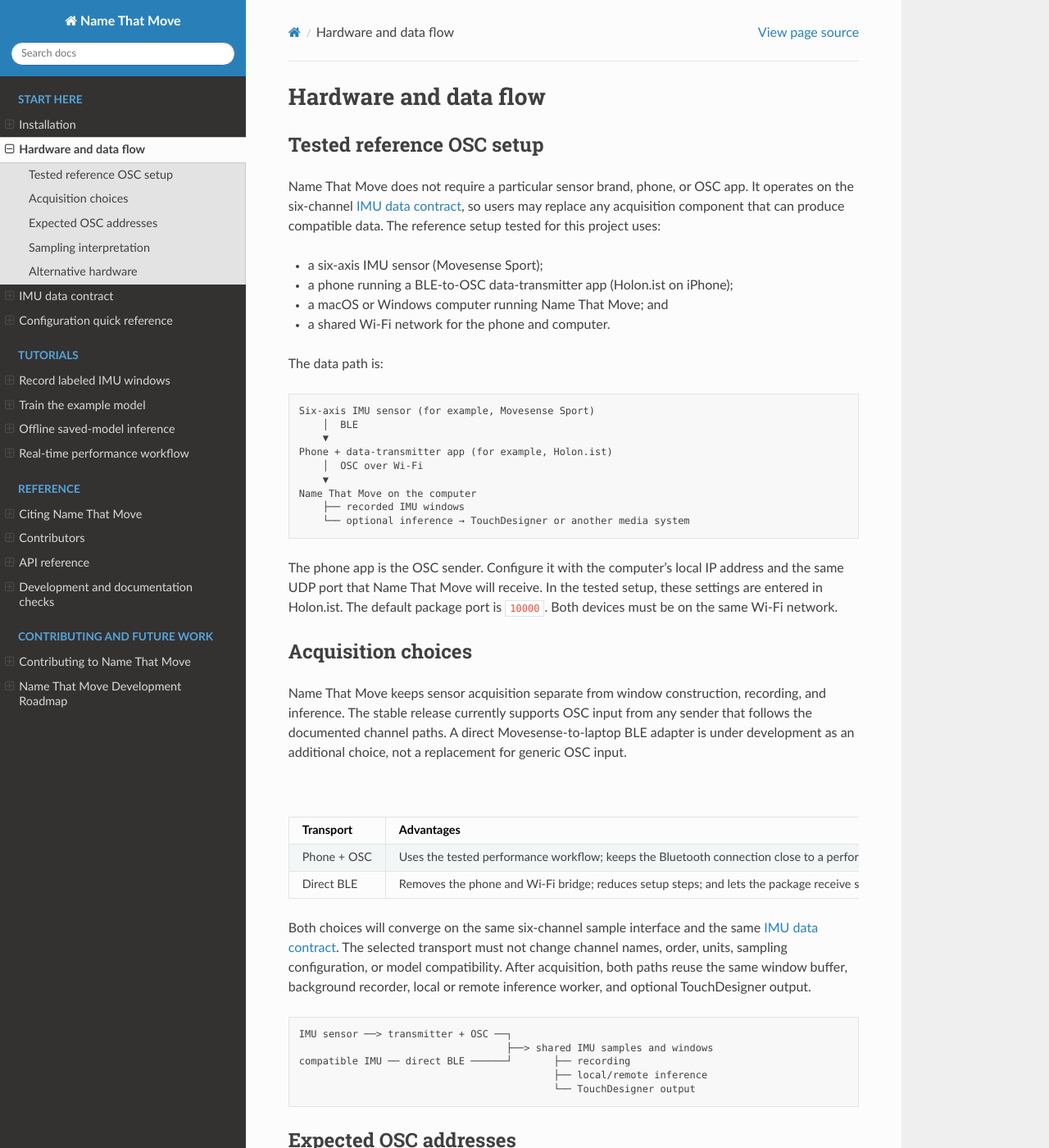
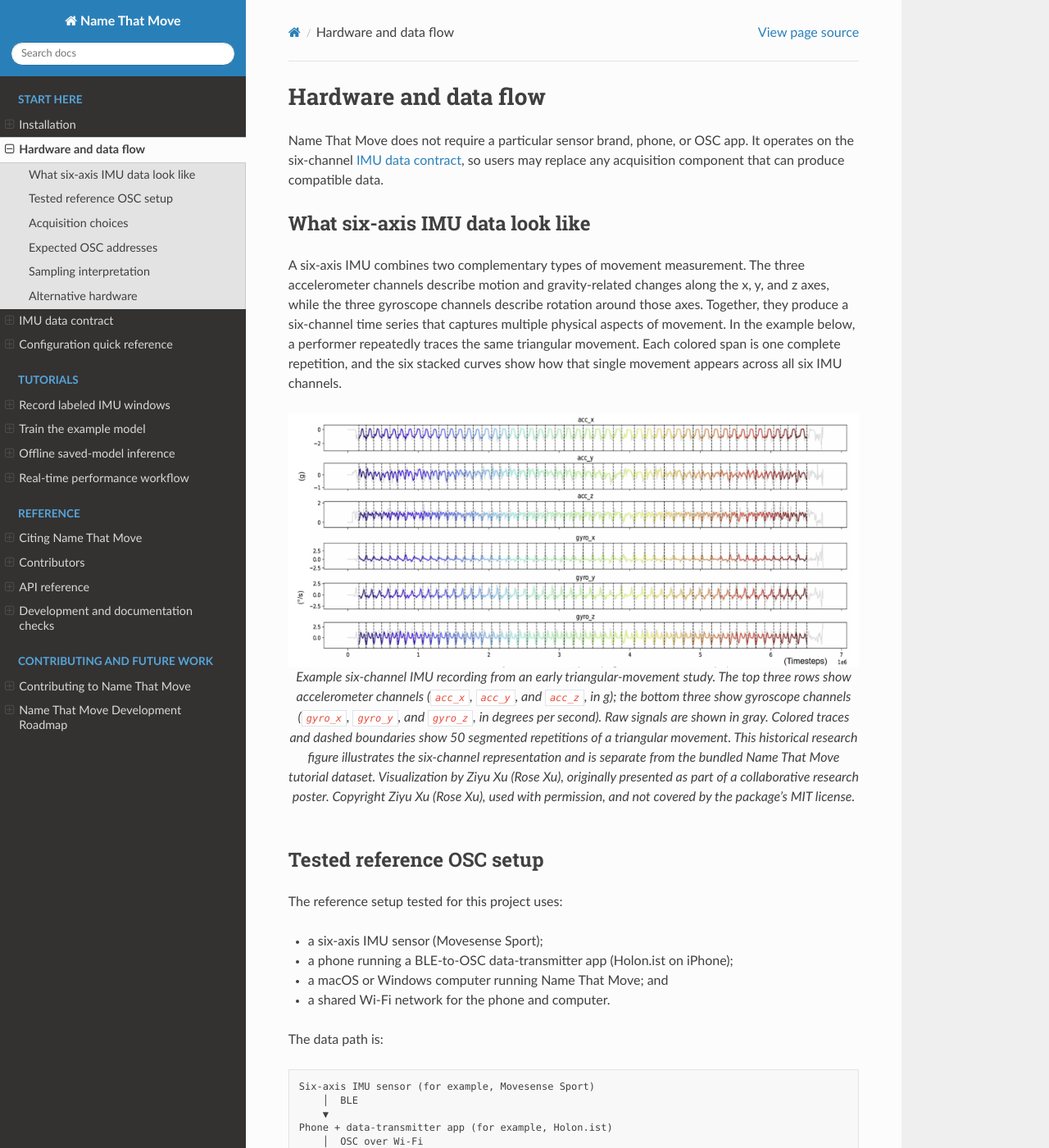
Before and after one commit to RoseZiyuXu/name-that-move, a Sphinx documentation site: the page built from docs/hardware_setup.rst, in a window 1280 px wide and 1400 px high. Shown: the whole window at 82% size. Built offline with Sphinx 7.4.7 and the Read the Docs theme 3.1.0, drawn with Linux system fonts in a browser that asks for light colours.

Commit message:
Add six-axis IMU visualization to hardware documentation

```diff
--- a/docs/hardware_setup.rst
+++ b/docs/hardware_setup.rst
@@ -1,13 +1,42 @@
 Hardware and data flow
 ======================
+
+Name That Move does not require a particular sensor brand, phone, or OSC app.
+It operates on the six-channel :doc:`data_contract`, so users may replace any
+acquisition component that can produce compatible data.
+
+What six-axis IMU data look like
+--------------------------------
+
+A six-axis IMU combines two complementary types of movement measurement. The
+three accelerometer channels describe motion and gravity-related changes along
+the x, y, and z axes, while the three gyroscope channels describe rotation
+around those axes. Together, they produce a six-channel time series that
+captures multiple physical aspects of movement. In the example below, a
+performer repeatedly traces the same triangular movement. Each colored span is
+one complete repetition, and the six stacked curves show how that single
+movement appears across all six IMU channels.
+
+.. figure:: _static/six_axis_triangle_repetitions.png
+   :alt: Six stacked IMU signal plots showing accelerometer and gyroscope data segmented into fifty triangular-movement repetitions.
+   :width: 100%
+   :align: center
+
+   Example six-channel IMU recording from an early triangular-movement study.
+   The top three rows show accelerometer channels (``acc_x``, ``acc_y``, and
+   ``acc_z``, in g); the bottom three show gyroscope channels (``gyro_x``,
+   ``gyro_y``, and ``gyro_z``, in degrees per second). Raw signals are shown in
+   gray. Colored traces and dashed boundaries show 50 segmented repetitions of
+   a triangular movement. This historical research figure illustrates the
+   six-channel representation and is separate from the bundled Name That Move
+   tutorial dataset. Visualization by Ziyu Xu (Rose Xu), originally presented
+   as part of a collaborative research poster. Copyright Ziyu Xu (Rose Xu),
+   used with permission, and not covered by the package's MIT license.
 
 Tested reference OSC setup
 --------------------------
 
-Name That Move does not require a particular sensor brand, phone, or OSC app.
-It operates on the six-channel :doc:`data_contract`, so users may replace any
-acquisition component that can produce compatible data. The reference setup
-tested for this project uses:
+The reference setup tested for this project uses:
 
 * a six-axis IMU sensor (Movesense Sport);
 * a phone running a BLE-to-OSC data-transmitter app (Holon.ist on iPhone);
```
Also changed, not shown: docs/_static/six_axis_triangle_repetitions.png (added).
